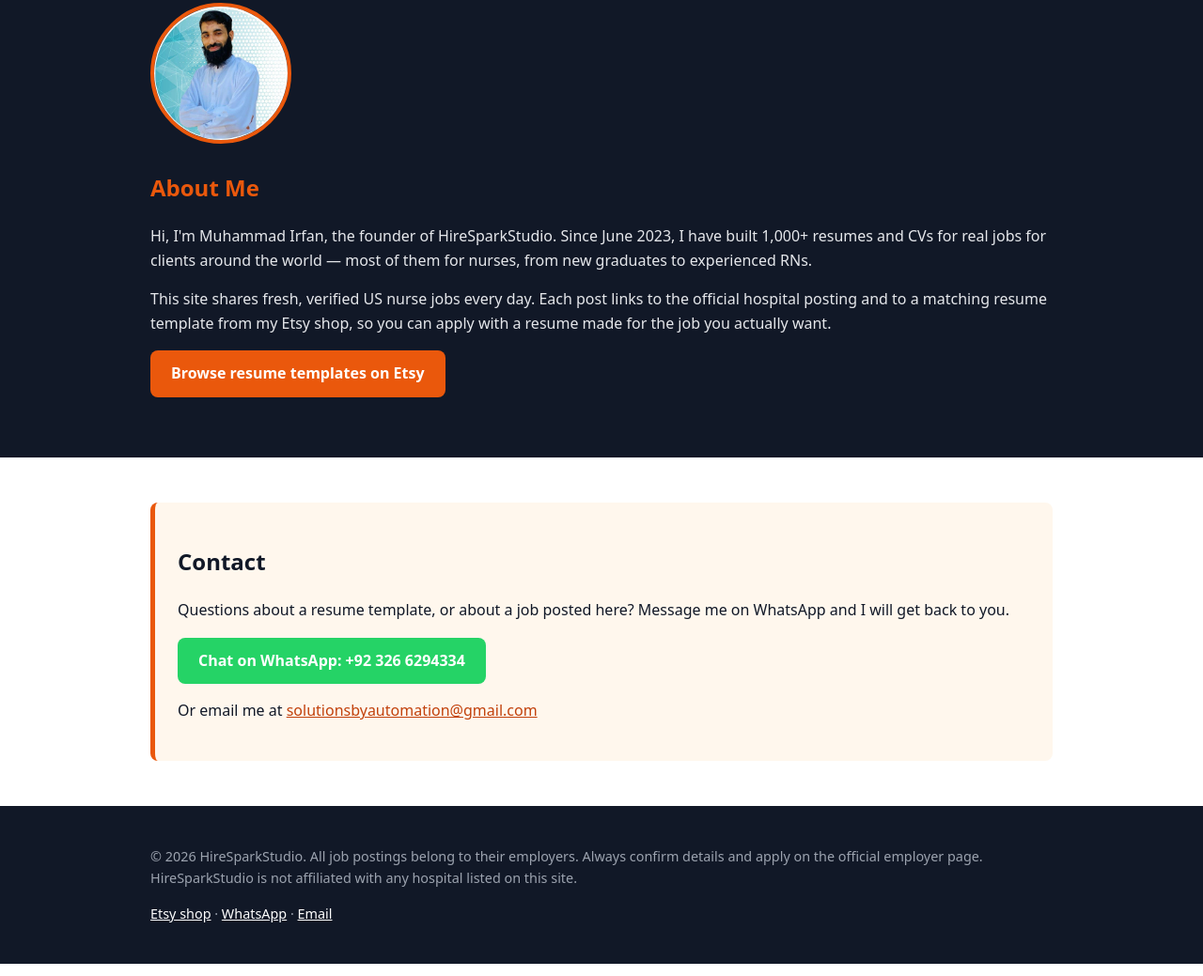
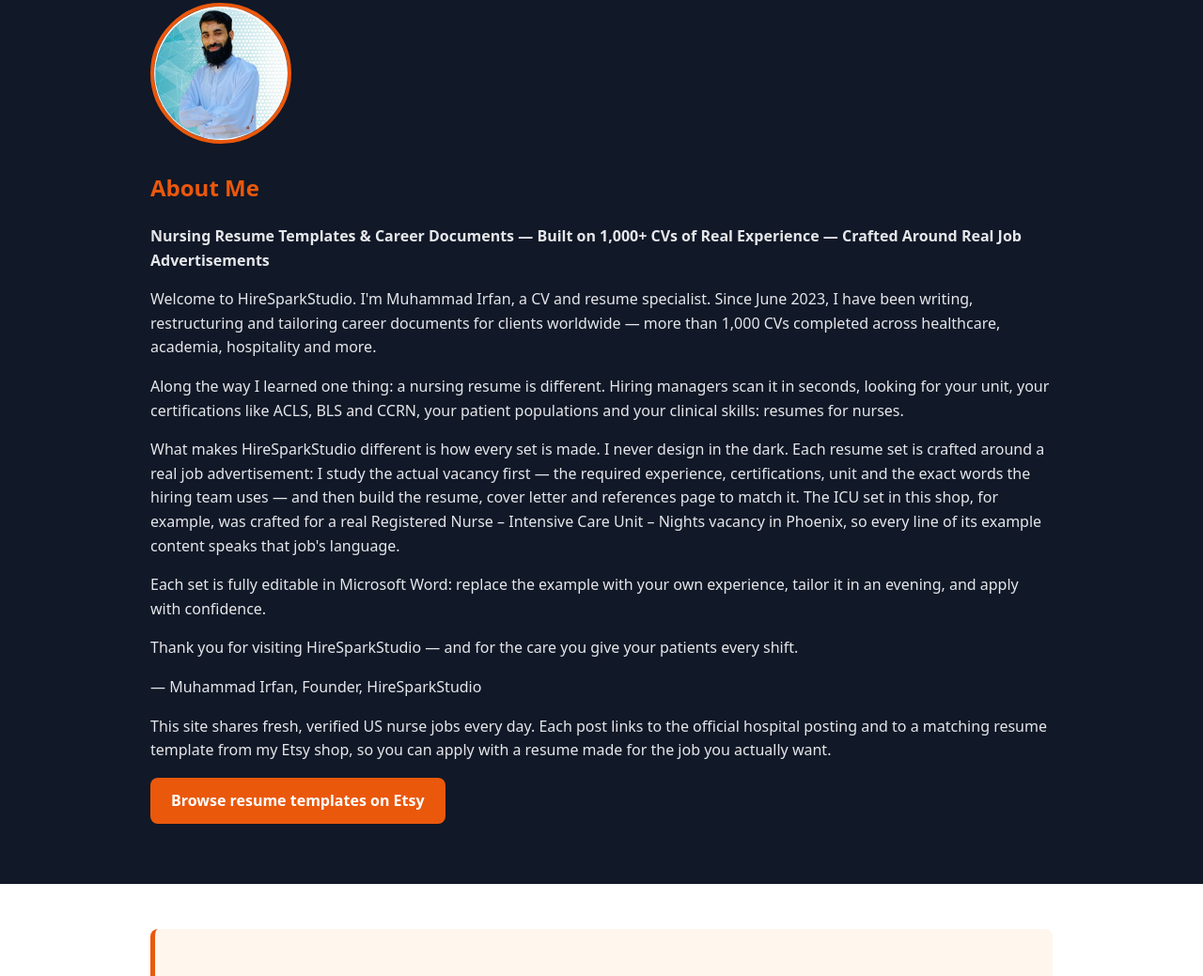
Before and after one commit to IrfanHireSparkStudio/IrfanHireSparkStudio.github.io, a plain HTML site: page index.html in a window 1280 px wide. Shown: the part 1277-2316 px from the top of the page at 94% size. Drawn offline with Linux system fonts and the light colour scheme.

Commit message:
Update home page with extended About Me introduction

```diff
--- a/index.html
+++ b/index.html
@@ -85,7 +85,13 @@
         <img src="photo.png" alt="Muhammad Irfan, founder of HireSparkStudio">
         <div>
           <h2>About Me</h2>
-          <p>Hi, I'm Muhammad Irfan, the founder of HireSparkStudio. Since June 2023, I have built 1,000+ resumes and CVs for real jobs for clients around the world — most of them for nurses, from new graduates to experienced RNs.</p>
+          <p><strong>Nursing Resume Templates &amp; Career Documents — Built on 1,000+ CVs of Real Experience — Crafted Around Real Job Advertisements</strong></p>
+          <p>Welcome to HireSparkStudio. I'm Muhammad Irfan, a CV and resume specialist. Since June 2023, I have been writing, restructuring and tailoring career documents for clients worldwide — more than 1,000 CVs completed across healthcare, academia, hospitality and more.</p>
+          <p>Along the way I learned one thing: a nursing resume is different. Hiring managers scan it in seconds, looking for your unit, your certifications like ACLS, BLS and CCRN, your patient populations and your clinical skills: resumes for nurses.</p>
+          <p>What makes HireSparkStudio different is how every set is made. I never design in the dark. Each resume set is crafted around a real job advertisement: I study the actual vacancy first — the required experience, certifications, unit and the exact words the hiring team uses — and then build the resume, cover letter and references page to match it. The ICU set in this shop, for example, was crafted for a real Registered Nurse – Intensive Care Unit – Nights vacancy in Phoenix, so every line of its example content speaks that job's language.</p>
+          <p>Each set is fully editable in Microsoft Word: replace the example with your own experience, tailor it in an evening, and apply with confidence.</p>
+          <p>Thank you for visiting HireSparkStudio — and for the care you give your patients every shift.</p>
+          <p>— Muhammad Irfan, Founder, HireSparkStudio</p>
           <p>This site shares fresh, verified US nurse jobs every day. Each post links to the official hospital posting and to a matching resume template from my Etsy shop, so you can apply with a resume made for the job you actually want.</p>
           <p><a class="btn btn-orange" href="https://www.etsy.com/shop/HireSparkStudio" target="_blank" rel="noopener">Browse resume templates on Etsy</a></p>
         </div>
```
